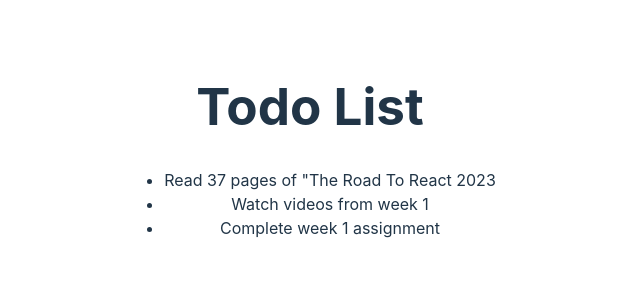
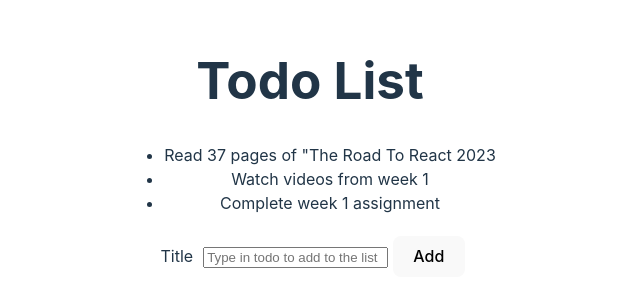
Before and after one commit to Nerpassevera/react-todo, a React (Vite) app: page / in a window 1280 px wide. Shown: the part 250-556 px from the top of the page, without its empty margins (330-970 px from the left). Built offline with nearby package versions, Linux system fonts and the light colour scheme.

Commit message:
chore: Clean up the code

```diff
--- a/src/App.jsx
+++ b/src/App.jsx
@@ -1,6 +1,8 @@
 // import React from "react";
 import "./App.css";
-import WrapTheList from "./WrapTheList";
+// import WrapTheList from "./WrapTheList";
+import TodoList from "./TodoList";
+import AddTodoForm from "./AddTodoForm";
 
 const todoList = [
   {
@@ -17,21 +19,16 @@ const todoList = [
   },
 ];
 
-/* // This is the initial implementation of the function we were expected to write for the assessment.
-const wrapTheList = (list) => {
-  return list.map((listItem) => {
-    return (
-      <li key={listItem.id}> {listItem.title} </li>
-    );
-  });
-}; */
 
 function App() {
   return (
     <>
       <h1>Todo List</h1>
-      {/* This is a component I imagined and decided to implement. */}
-      <WrapTheList list={todoList} mainTagName = 'ul'/>
+      <TodoList content={todoList}></TodoList>
+      <AddTodoForm/>
+
+      {/* This is a component I imagined and decided to implement.
+      <WrapTheList list={todoList} mainTagName = 'ul'/> */}
     </>
   );
 
```
